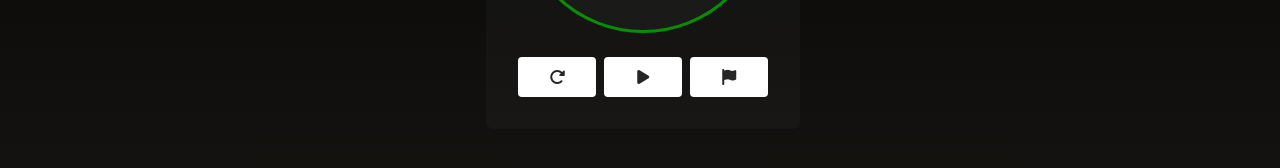
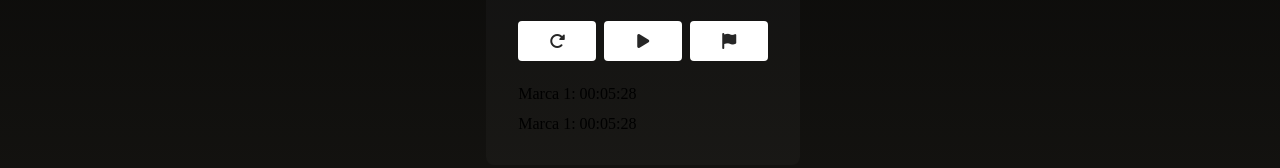
Before and after one commit to geofmoura/cronometro, a plain HTML site: page index.html in a window 1280 px wide. Shown: the part 460-628 px from the top of the page. Drawn offline with Linux system fonts and the light colour scheme.

Commit message:
CSS finalizado

```diff
--- a/index.html
+++ b/index.html
@@ -30,8 +30,9 @@
         </button>
     </div>
 
-    <div id="mark-list">
-
+    <div id="marks-list">
+    <p>Marca 1: 00:05:28</p>
+    <p>Marca 1: 00:05:28</p>
     </div>
 
 
--- a/src/css/style.css
+++ b/src/css/style.css
@@ -61,3 +61,13 @@ body {
 #actions button:hover {
 background-color: rgb(173, 173, 173);
 }
+
+#marks-list {
+    display: flex;
+    flex-direction: column;
+    gap: 0.7rem;
+}
+
+#marks-list p:first-child{
+    margin-top: 1.5rem;
+}
```
